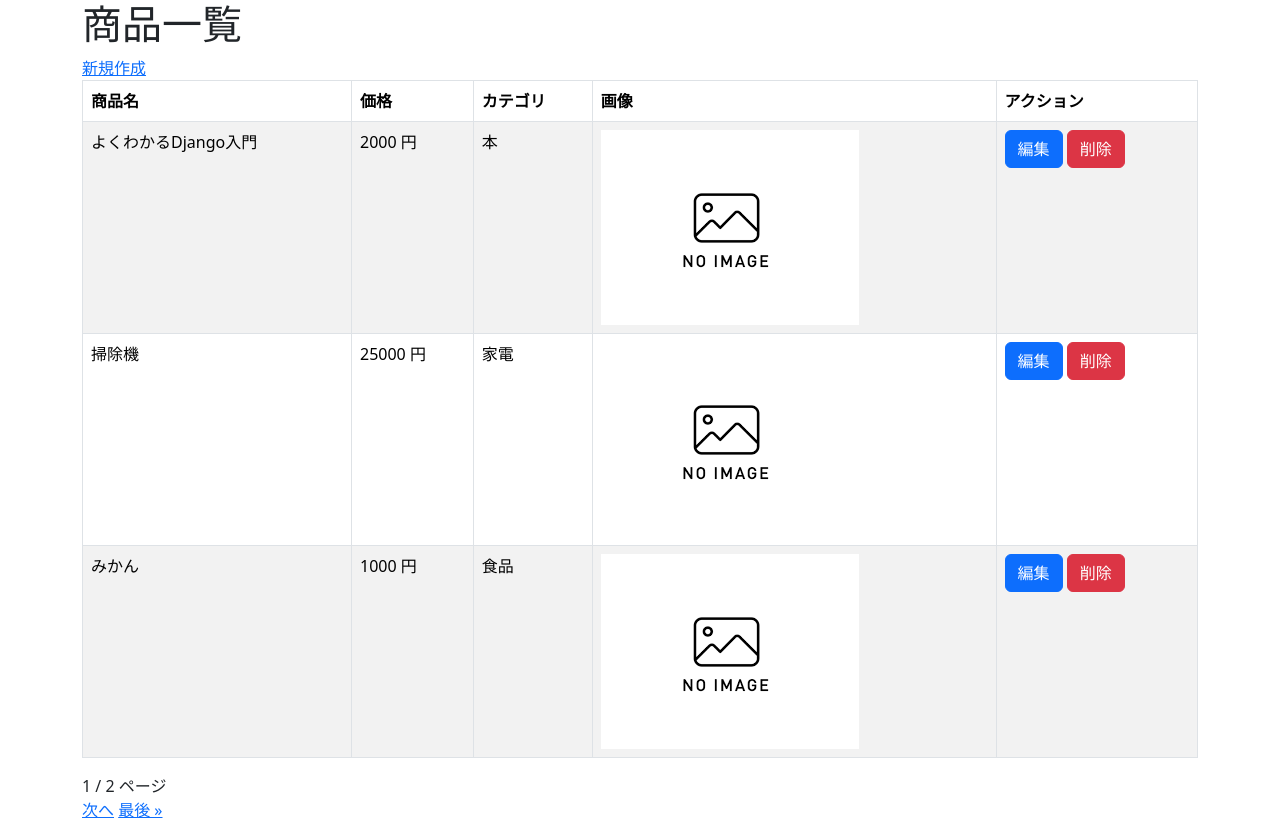
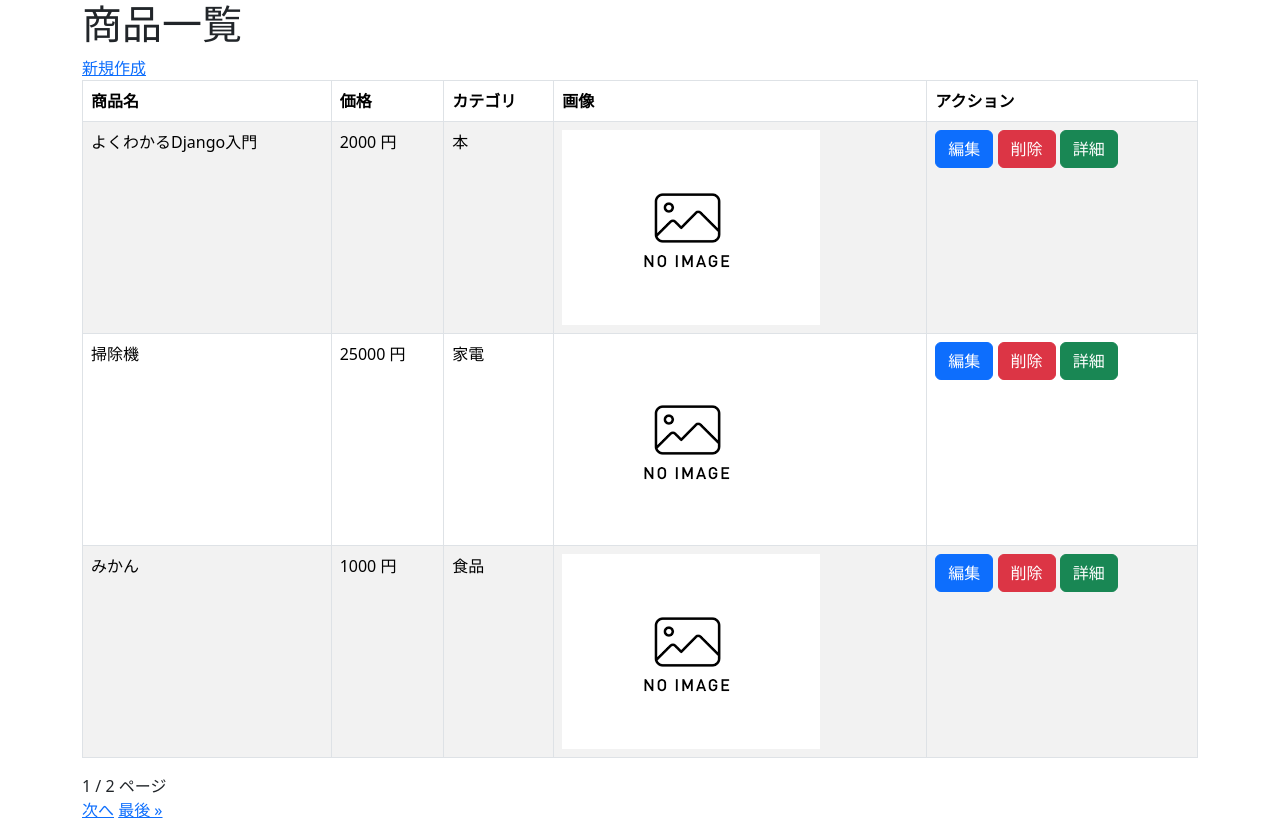
Before and after one commit to YujiroTaguchi/django-basic-kadai, a Django app: page /crud/ in a window 1280 px wide. Run offline with Django 5.2, Linux system fonts and the light colour scheme; data comes from the database, SQL or seed files in the repository.

Commit message:
kadai_010の修正

```diff
--- a/kadai_010/myvenv/myproject/crud/templates/crud/product_list.html
+++ b/kadai_010/myvenv/myproject/crud/templates/crud/product_list.html
@@ -23,6 +23,7 @@
          <td>
           <button class="btn btn-primary" onclick="location.href='{% url 'edit' pk=product.pk %}'">編集</button>
           <button class="btn btn-danger" onclick="location.href='{% url 'delete' pk=product.pk %}'">削除</button>
+          <button class="btn btn-success" onclick="location.href='{% url 'detail' pk=product.pk %}'">詳細</button>
       </td>
      </tr>
      {% endfor %}
```
